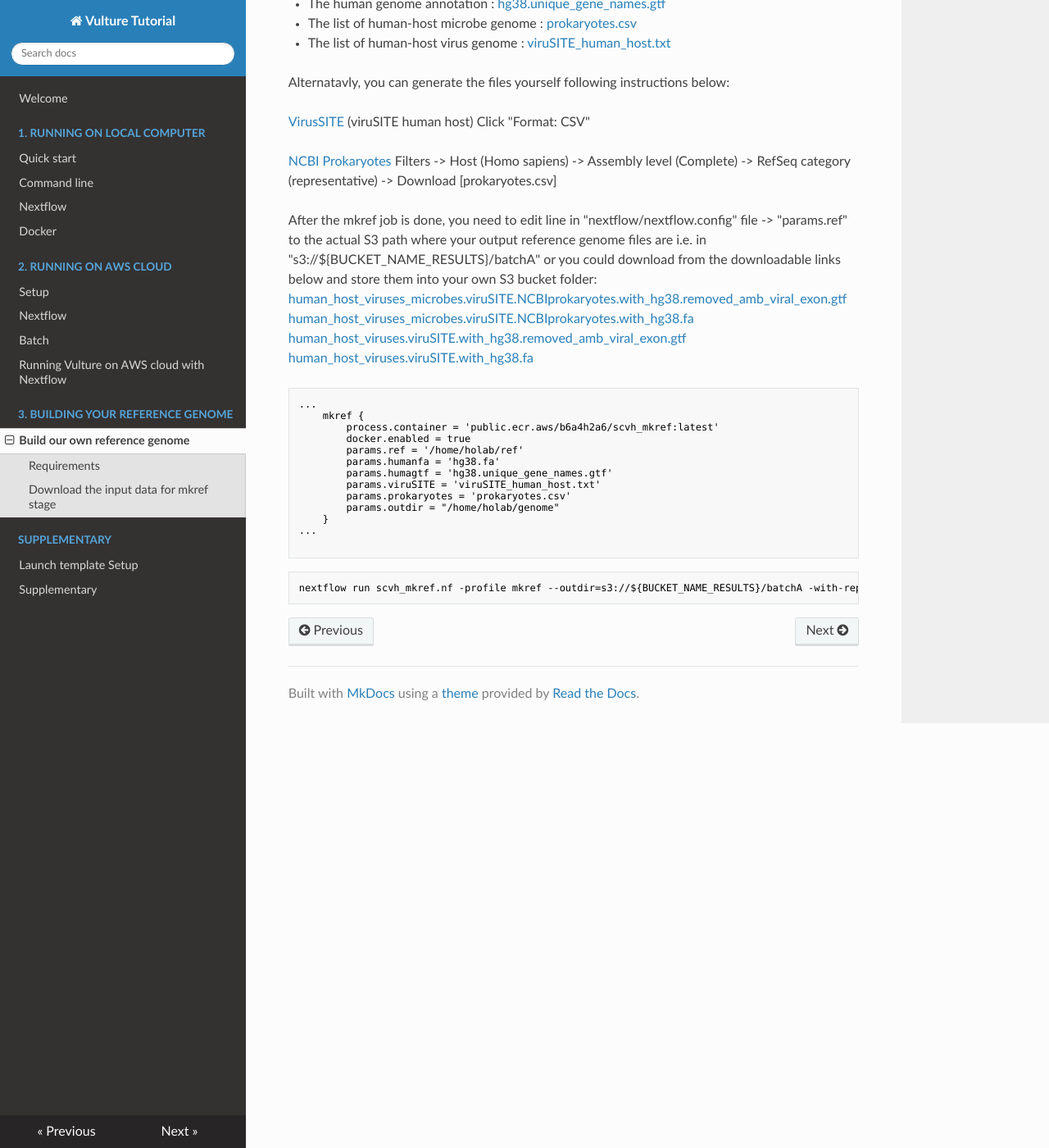
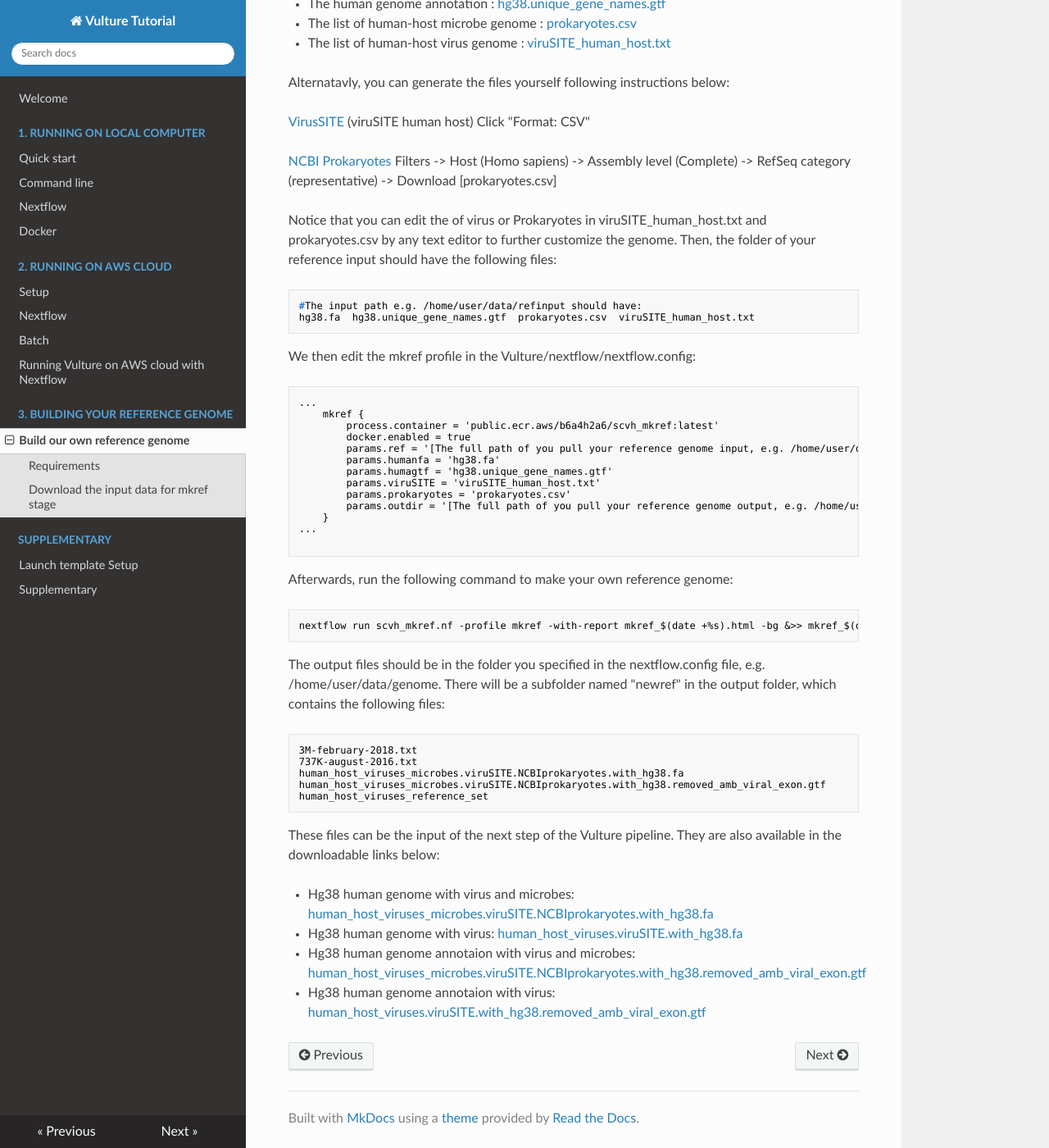
Before and after one commit to hiyin/vulture-user-tutorial, an MkDocs documentation site: the page built from docs/3. Building your reference genome/1_Build.md, in a window 1280 px wide and 1400 px high, scrolled down 543 px. Shown: the whole window at 82% size. Built offline with MkDocs 1.6.1, drawn with Linux system fonts in a browser that asks for light colours; nearby versions of some CDN libraries; some of the changed text lies outside the part shown.

Commit message:
Edit the build reference

````diff
--- a/docs/3. Building your reference genome/1_Build.md
+++ b/docs/3. Building your reference genome/1_Build.md
@@ -36,28 +36,50 @@ Click "Format: CSV"
 [NCBI Prokaryotes](https://www.ncbi.nlm.nih.gov/genome/browse#!/prokaryotes/)
 Filters -> Host (Homo sapiens) -> Assembly level (Complete) -> RefSeq category (representative) -> Download [prokaryotes.csv]
 
-After the mkref job is done, you need to edit line in "nextflow/nextflow.config" file -> "params.ref" to the actual S3 path where your output reference genome files are i.e. in "s3://${BUCKET_NAME_RESULTS}/batchA" or you could download from the downloadable links below and store them into your own S3 bucket folder:
-[human_host_viruses_microbes.viruSITE.NCBIprokaryotes.with_hg38.removed_amb_viral_exon.gtf](https://vulture-reference.s3.ap-east-1.amazonaws.com/human_host_viruses_microbes.viruSITE.NCBIprokaryotes.with_hg38.removed_amb_viral_exon.gtf)
-[human_host_viruses_microbes.viruSITE.NCBIprokaryotes.with_hg38.fa](https://vulture-reference.s3.ap-east-1.amazonaws.com/human_host_viruses_microbes.viruSITE.NCBIprokaryotes.with_hg38.fa)
-[human_host_viruses.viruSITE.with_hg38.removed_amb_viral_exon.gtf](https://vulture-reference.s3.ap-east-1.amazonaws.com/human_host_viruses.viruSITE.with_hg38.removed_amb_viral_exon.gtf)
-[human_host_viruses.viruSITE.with_hg38.fa](https://vulture-reference.s3.ap-east-1.amazonaws.com/human_host_viruses.viruSITE.with_hg38.fa)
+Notice that you can edit the of virus or Prokaryotes in viruSITE_human_host.txt and prokaryotes.csv by any text editor to further customize the genome. Then, the folder of your reference input should have the following files:
+
+```shell
+#The input path e.g. /home/user/data/refinput should have:
+hg38.fa  hg38.unique_gene_names.gtf  prokaryotes.csv  viruSITE_human_host.txt
+```
+
+We then edit the mkref profile in the Vulture/nextflow/nextflow.config:
 
 ```shell
 ...
     mkref {
         process.container = 'public.ecr.aws/b6a4h2a6/scvh_mkref:latest'
 		docker.enabled = true
-        params.ref = '/home/holab/ref'
+        params.ref = '[The full path of you pull your reference genome input, e.g. /home/user/data/refinput]'
         params.humanfa = 'hg38.fa'
         params.humagtf = 'hg38.unique_gene_names.gtf'
         params.viruSITE = 'viruSITE_human_host.txt'
         params.prokaryotes = 'prokaryotes.csv'
-		params.outdir = "/home/holab/genome"
+		params.outdir = '[The full path of you pull your reference genome output, e.g. /home/user/data/genome]'
     }
 ...
 
 ```
 
+Afterwards, run the following command to make your own reference genome:
+
 ```shell
-nextflow run scvh_mkref.nf -profile mkref --outdir=s3://${BUCKET_NAME_RESULTS}/batchA -with-report mkref_$(date +%s).html -bg &>> mkref_$(date +%s).log;
+nextflow run scvh_mkref.nf -profile mkref -with-report mkref_$(date +%s).html -bg &>> mkref_$(date +%s).log;
 ```
+
+The output files should be in the folder you specified in the nextflow.config file, e.g. /home/user/data/genome. There will be a subfolder named "newref" in the output folder, which contains the following files:
+
+```shell
+3M-february-2018.txt
+737K-august-2016.txt
+human_host_viruses_microbes.viruSITE.NCBIprokaryotes.with_hg38.fa
+human_host_viruses_microbes.viruSITE.NCBIprokaryotes.with_hg38.removed_amb_viral_exon.gtf
+human_host_viruses_reference_set
+```
+
+These files can be the input of the next step of the Vulture pipeline. They are also available in the downloadable links below:
+
+* Hg38 human genome with virus and microbes: [human_host_viruses_microbes.viruSITE.NCBIprokaryotes.with_hg38.fa](https://vulture-reference.s3.ap-east-1.amazonaws.com/human_host_viruses_microbes.viruSITE.NCBIprokaryotes.with_hg38.fa)
+* Hg38 human genome with virus: [human_host_viruses.viruSITE.with_hg38.fa](https://vulture-reference.s3.ap-east-1.amazonaws.com/human_host_viruses.viruSITE.with_hg38.fa)
+* Hg38 human genome annotaion with virus and microbes: [human_host_viruses_microbes.viruSITE.NCBIprokaryotes.with_hg38.removed_amb_viral_exon.gtf](https://vulture-reference.s3.ap-east-1.amazonaws.com/human_host_viruses_microbes.viruSITE.NCBIprokaryotes.with_hg38.removed_amb_viral_exon.gtf)
+* Hg38 human genome annotaion with virus: [human_host_viruses.viruSITE.with_hg38.removed_amb_viral_exon.gtf](https://vulture-reference.s3.ap-east-1.amazonaws.com/human_host_viruses.viruSITE.with_hg38.removed_amb_viral_exon.gtf)
````
Also changed, not shown: other parts of docs/3. Building your reference genome/1_Build.md (+1 -1 lines).
